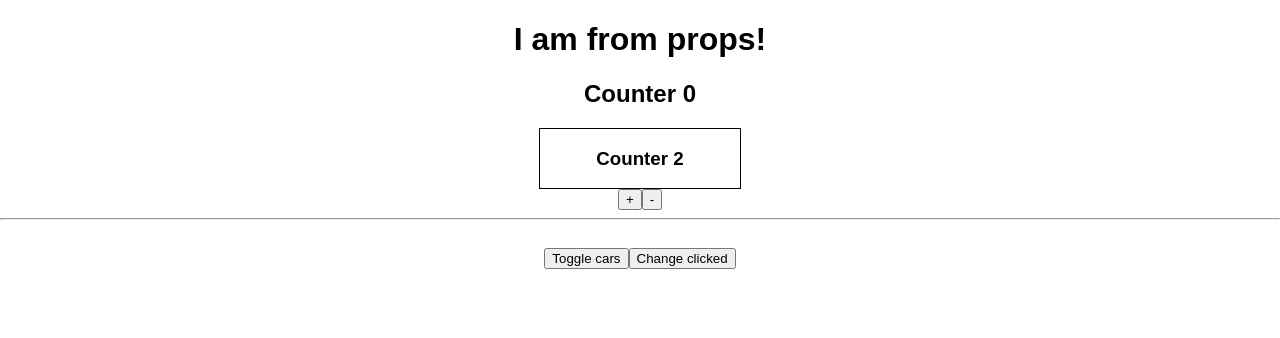
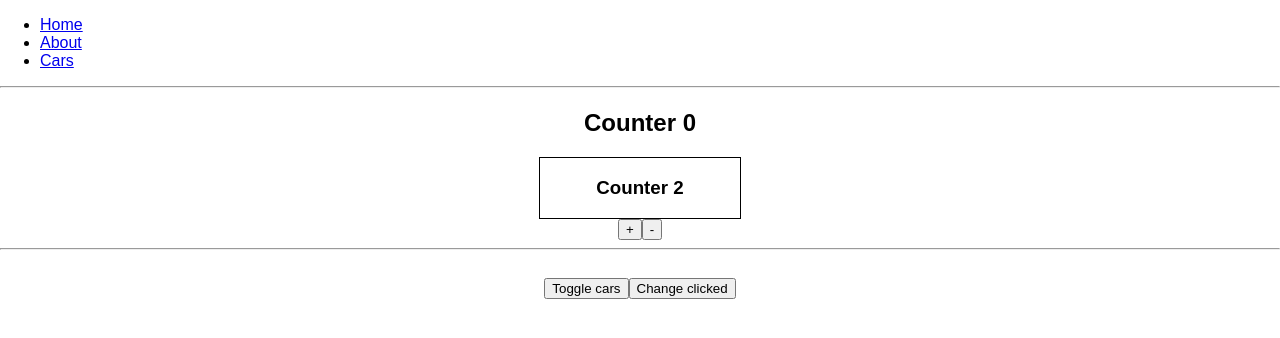
Before and after one commit to OverNovik/Learn-React-project, a React app: page /cars in a window 1280 px wide. Shown: the top 338 px of the page. Built offline with nearby package versions, Linux system fonts and the light colour scheme.

Commit message:
add Route

```diff
--- a/package.json
+++ b/package.json
@@ -38,6 +38,7 @@
     "react": "^16.4.1",
     "react-dev-utils": "^5.0.1",
     "react-dom": "^16.4.1",
+    "react-router-dom": "^5.3.0",
     "resolve": "1.6.0",
     "sass-loader": "^7.0.3",
     "style-loader": "0.19.0",
--- /dev/null
+++ b/src/About/About.js
@@ -0,0 +1,10 @@
+import React from "react";
+import './About.scss';
+
+const About = props => (
+  <div className="About">
+    <h1>About page</h1>
+  </div>
+)
+
+export default About;
--- /dev/null
+++ b/src/About/About.scss
@@ -0,0 +1,6 @@
+.About {
+  padding: 20px;
+  display: block;
+  border: 1px solid #ccc;
+  text-align: center;
+}
--- a/src/App.js
+++ b/src/App.js
@@ -1,109 +1,33 @@
 import React, { Component } from 'react'
 import './App.scss'
-import Car from './Car/Car'
-import ErrorBoundary from './ErrorBoundary/ErrorBoundary'
-import Counter from './Counter'
+import About from './About/About'
+import Cars from './Cars/Cars'
+import {Route} from 'react-router-dom'
 
 export const ClickedContext = React.createContext(false)
 
 class App extends Component {
+  render() {
+    return (
+      <div>
+        <nav className="nav">
+          <ul>
+            <li>
+              <a href="/">Home</a>
+            </li>
+            <li>
+              <a href="/about">About</a>
+            </li>
+            <li>
+              <a href="/cars">Cars</a>
+            </li>
+          </ul>
+        </nav>
+        <hr/>
 
-  constructor(props) {
-    console.log('App constructor')
-    super(props)
-
-    this.state = {
-      clicked: false,
-      cars: [
-        {name: 'Ford', year: 2018},
-        {name: 'Audi', year: 2016},
-        {name: 'Mazda', year: 2010}
-      ],
-      pageTitle: 'React components',
-      showCars: false
-    }
-  }
-
-  toggleCarsHandler = () => {
-    this.setState({
-      showCars: !this.state.showCars
-    })
-  }
-
-  onChangeName(name, index) {
-    const car = this.state.cars[index]
-    car.name = name
-    const cars = [...this.state.cars]
-    cars[index] = car
-    this.setState({cars})
-  }
-
-  deleteHandler(index) {
-    const cars = this.state.cars.concat()
-    cars.splice(index, 1)
-
-    this.setState({cars})
-
-  }
-
-  componentWillMount() {
-    console.log('App componentWillMount')
-  }
-
-  componentDidMount() {
-    console.log('App componentDidMount')
-  }
-
-  render() {
-    console.log('App render')
-    const divStyle = {
-      textAlign: 'center'
-    }
-
-    let cars = null
-
-    if (this.state.showCars) {
-      cars = this.state.cars.map((car, index) => {
-        return (
-          <ErrorBoundary key={index}>
-            <Car
-              name={car.name}
-              year={car.year}
-              index={index}
-              onDelete={this.deleteHandler.bind(this, index)}
-              onChangeName={event => this.onChangeName(event.target.value, index)}
-            />
-          </ErrorBoundary>
-        )
-      })
-    }
-
-    return (
-      <div style={divStyle}>
-        {/*<h1>{this.state.pageTitle}</h1>*/}
-        <h1>{this.props.title}</h1>
-
-        <ClickedContext.Provider value={this.state.clicked}>
-          <Counter />
-        </ClickedContext.Provider>
-
-        <hr />
-
-        <button
-          style={{marginTop: 20}}
-          className={'AppButton'}
-          onClick={this.toggleCarsHandler}
-        >Toggle cars</button>
-
-        <button onClick={() => this.setState({clicked: true})}>Change clicked</button>
-
-        <div style={{
-          width: 400,
-          margin: 'auto',
-          paddingTop: '20px'
-        }}>
-          { cars }
-        </div>
+        <Route path='/' exact render={() => <h1>Home page</h1>} />
+        <Route path='/about' component={About} />
+        <Route path='/cars' component={Cars} />
       </div>
     );
   }
--- a/src/App.scss
+++ b/src/App.scss
@@ -12,3 +12,18 @@
     background: #f0ff1e;
   }
 }
+
+.nav {
+  ul {
+    display: flex;
+    justify-content: center;
+    align-items: center;
+    list-style: none;
+    margin: 0;
+    padding: 20px;
+
+    li {
+      margin-right: 15px;
+    }
+  }
+}
--- a/src/Car/Car.js
+++ b/src/Cars/Car/Car.js
@@ -1,6 +1,6 @@
 import React from 'react'
 import classes from './Car.css'
-import withClass from '../hoc/withClass'
+import withClass from '../../hoc/withClass'
 import PropTypes from 'prop-types'
 
 class Car extends React.Component {
--- /dev/null
+++ b/src/Cars/Cars.js
@@ -0,0 +1,111 @@
+import React, { Component } from 'react'
+import Car from './Car/Car'
+import ErrorBoundary from '../ErrorBoundary/ErrorBoundary'
+import Counter from '../Counter'
+
+export const ClickedContext = React.createContext(false)
+
+class Cars extends Component {
+
+  constructor(props) {
+    console.log('App constructor')
+    super(props)
+
+    this.state = {
+      clicked: false,
+      cars: [
+        {name: 'Ford', year: 2018},
+        {name: 'Audi', year: 2016},
+        {name: 'Mazda', year: 2010}
+      ],
+      pageTitle: 'React components',
+      showCars: false
+    }
+  }
+
+  toggleCarsHandler = () => {
+    this.setState({
+      showCars: !this.state.showCars
+    })
+  }
+
+  onChangeName(name, index) {
+    const car = this.state.cars[index]
+    car.name = name
+    const cars = [...this.state.cars]
+    cars[index] = car
+    this.setState({cars})
+  }
+
+  deleteHandler(index) {
+    const cars = this.state.cars.concat()
+    cars.splice(index, 1)
+
+    this.setState({cars})
+
+  }
+
+  componentWillMount() {
+    console.log('App componentWillMount')
+  }
+
+  componentDidMount() {
+    console.log('App componentDidMount')
+  }
+
+  render() {
+    console.log('App render')
+    const divStyle = {
+      textAlign: 'center'
+    }
+
+    let cars = null
+
+    if (this.state.showCars) {
+      cars = this.state.cars.map((car, index) => {
+        return (
+          <ErrorBoundary key={index}>
+            <Car
+              name={car.name}
+              year={car.year}
+              index={index}
+              onDelete={this.deleteHandler.bind(this, index)}
+              onChangeName={event => this.onChangeName(event.target.value, index)}
+            />
+          </ErrorBoundary>
+        )
+      })
+    }
+
+    return (
+      <div style={divStyle}>
+        {/*<h1>{this.state.pageTitle}</h1>*/}
+        <h1>{this.props.title}</h1>
+
+        <ClickedContext.Provider value={this.state.clicked}>
+          <Counter />
+        </ClickedContext.Provider>
+
+        <hr />
+
+        <button
+          style={{marginTop: 20}}
+          className={'AppButton'}
+          onClick={this.toggleCarsHandler}
+        >Toggle cars</button>
+
+        <button onClick={() => this.setState({clicked: true})}>Change clicked</button>
+
+        <div style={{
+          width: 400,
+          margin: 'auto',
+          paddingTop: '20px'
+        }}>
+          { cars }
+        </div>
+      </div>
+    );
+  }
+}
+
+export default Cars;
--- a/src/hoc/Auxiliary.js
+++ b/src/hoc/Auxiliary.js
@@ -1,6 +1,6 @@
 import React from "react";
 
-const Auxiliary = (props) => {
+const Auxiliary = props => {
   return props.children
 }
 
--- a/src/index.js
+++ b/src/index.js
@@ -3,6 +3,13 @@ import ReactDOM from 'react-dom';
 import './index.css';
 import App from './App';
 import registerServiceWorker from './registerServiceWorker';
+import {BrowserRouter} from 'react-router-dom';
 
-ReactDOM.render(<App title={'I am from props!'} />, document.getElementById('root'));
+const application = (
+  <BrowserRouter>
+    <App title={'I am from props!'}/>
+  </BrowserRouter>
+)
+
+ReactDOM.render(application, document.getElementById('root'));
 registerServiceWorker();
```
Also changed, not shown: src/Cars/Car/Car.css (renamed from src/Car/Car.css), 1 other file (tests, documents, lock files or other folders).
